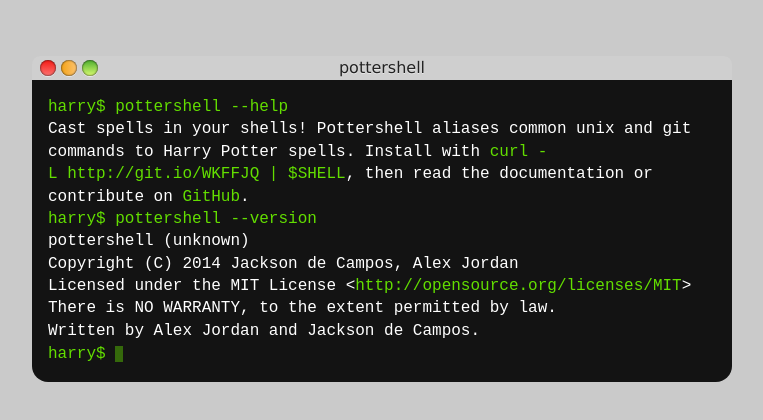
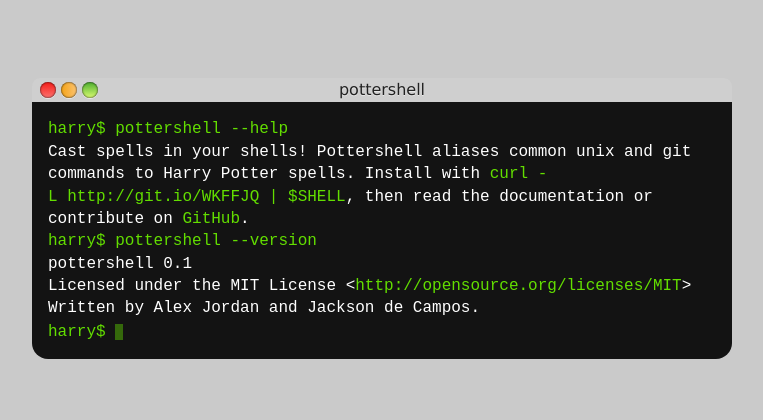
Before and after one commit to pottershell/pottershell, a plain HTML site: page index.html in a window 1280 px wide. Shown: the part 178-598 px from the top of the page, without its empty margins (258-1021 px from the left). Drawn offline with Linux system fonts and the light colour scheme.

Commit message:
Remove boring parts (thanks Alex)

```diff
--- a/index.html
+++ b/index.html
@@ -48,11 +48,11 @@
 					then read the documentation or contribute on <a href="http://github.com/jacksondc/potter-shell">GitHub</a>.</p>
 					<p class="command">harry$ pottershell --version</p>
 					<!-- Note: this --version output modeled after `cp --version` -->
-					<p>pottershell <span id="version">(unknown)</span></p>
-					<p>Copyright (C) 2014 Jackson de Campos, Alex Jordan</p>
-					<p>Licensed under the MIT License &lt;<a href="http://opensource.org/licenses/MIT">http://opensource.org/licenses/MIT</a>&gt;</p>
-					<p>There is NO WARRANTY, to the extent permitted by law.</p>
-					<p>Written by Alex Jordan and Jackson de Campos.</p>
+					<p>pottershell <span id="version">0.1</span></p>
+					<!--<p>Copyright (C) 2014 Jackson de Campos, Alex Jordan</p>
+        --><p>Licensed under the MIT License &lt;<a href="http://opensource.org/licenses/MIT">http://opensource.org/licenses/MIT</a>&gt;</p>
+					<!--<p>There is NO WARRANTY, to the extent permitted by law.</p>
+			  --><p>Written by Alex Jordan and Jackson de Campos.</p>
 					<p class="command">harry$ <span class="cursor"></span></p>
 				</div>
 				</div>
```
